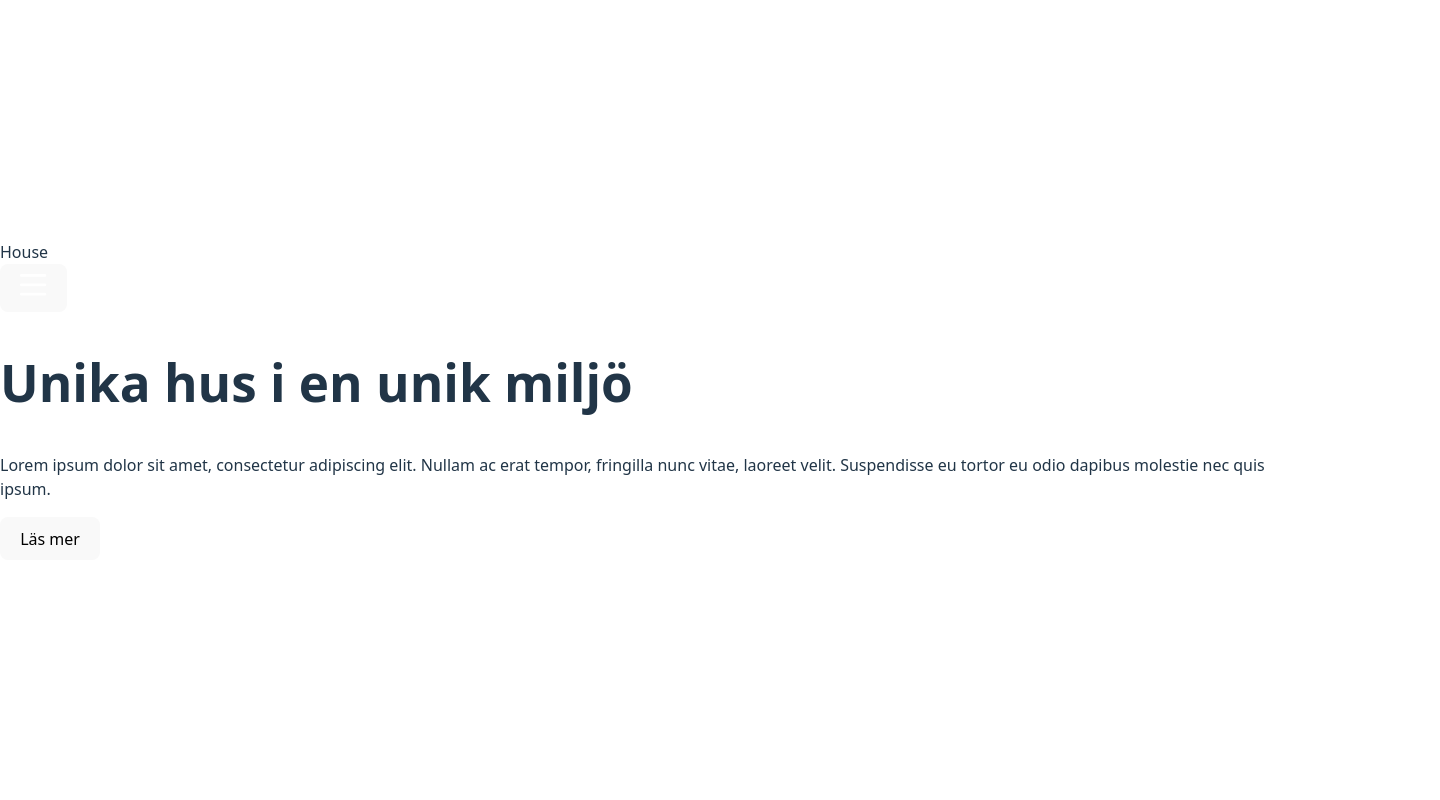
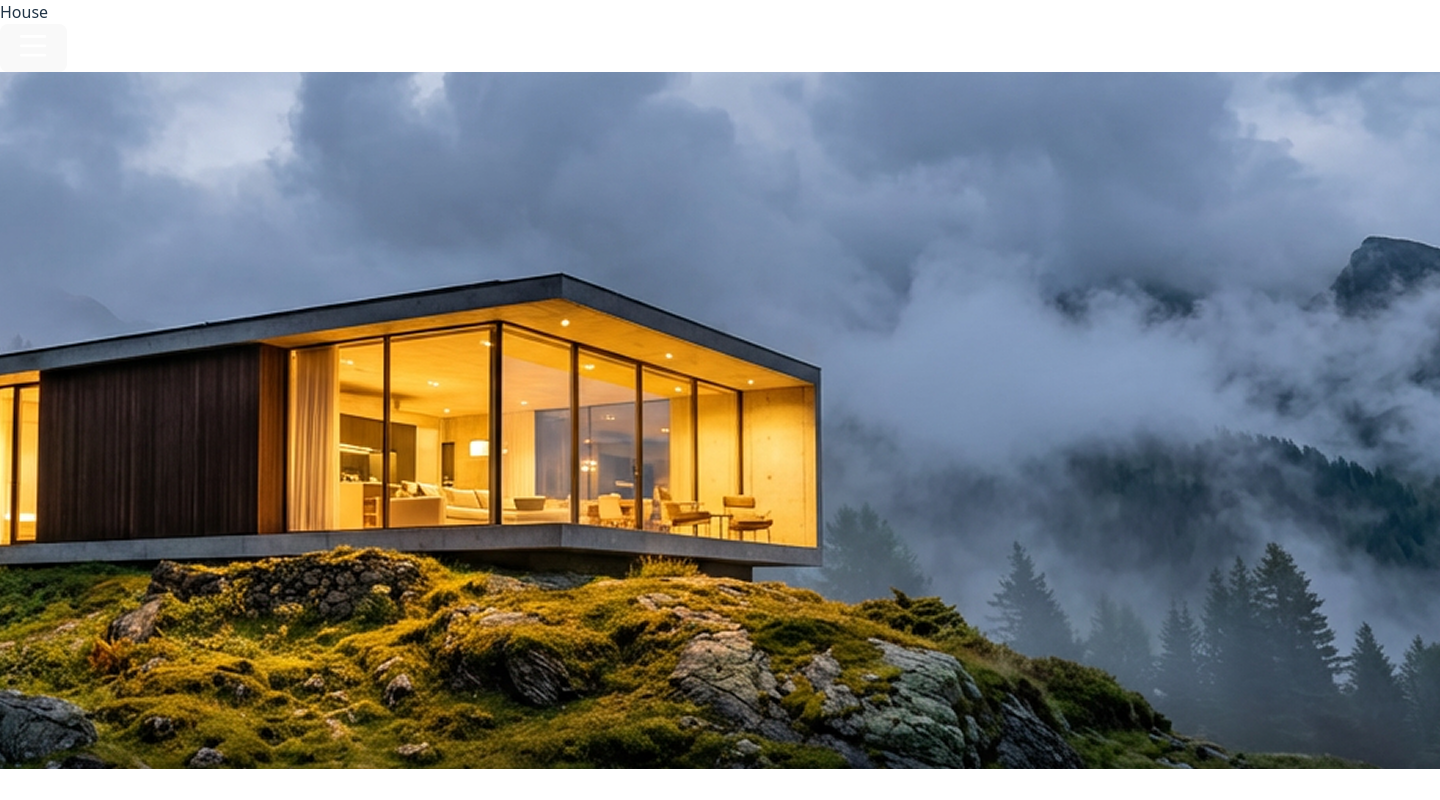
Before and after one commit to JennAnd/house-landing-page, a React (Vite) app: page / in a window 1280 px wide. Shown: the top 800 px of the page, 1440 px wide, since content can reach past the window. Built offline with nearby package versions, Linux system fonts and the light colour scheme.

Commit message:
add hero image

```diff
--- a/src/components/Hero.tsx
+++ b/src/components/Hero.tsx
@@ -1,6 +1,11 @@
+import heroImage from "../assets/hero.png";
+
 function Hero() {
   return (
     <section>
+      <div>
+        <img src={heroImage} alt="" />
+      </div>
       <h1>Unika hus i en unik miljö</h1>
       <p>
         Lorem ipsum dolor sit amet, consectetur adipiscing elit. Nullam ac erat
```
Also changed, not shown: src/assets/hero.png (added).
